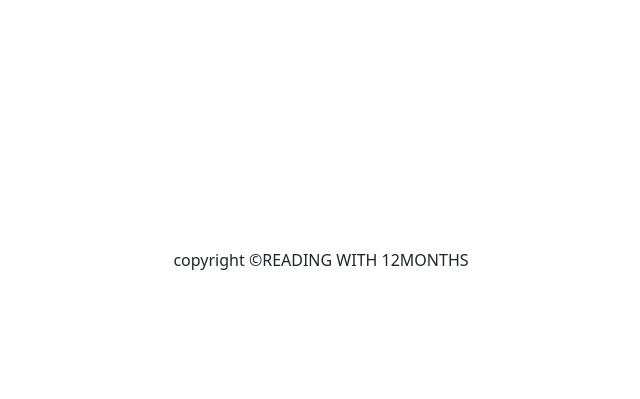
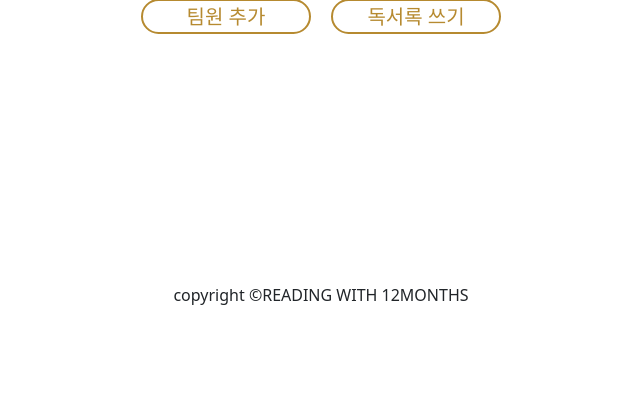
Before and after one commit to sdoram/twelve_months_project, a Flask app: page / in a window 1280 px wide. Shown: the part 401-800 px from the top of the page, without its empty margins (319-959 px from the left). Run offline with Flask 2, Linux system fonts and the light colour scheme; data that the repository does not hold is empty; some web fonts are replaced.

Commit message:
update main.html
비어 있는 코드보다 수정하는게 더 어려운 것 같다
.mybtn {
            display: flex;
            flex-direction: row;
            justify-content: center;
            align-items: center;
            margin: auto;
        }
일단취합 과정에서 문제가 발생했던 버튼 왼쪽으로 쏠림 현상은 해결했다.

```diff
--- a/templates/main.html
+++ b/templates/main.html
@@ -269,6 +269,7 @@
             text-align: center;
         }
 
+
         label[for*=tab] {
             display: block;
             padding: 10px;
@@ -303,12 +304,39 @@
         input[id="tab03"]:checked ~ .btn > label[for="tab03"] {
             background: red;
         }
+
+        .mybtn {
+            display: flex;
+            flex-direction: row;
+            justify-content: center;
+            align-items: center;
+            margin: auto;
+        }
+        .mybtn > .add {
+            display: flex;
+            {#flex-direction: row;#}
+            justify-content: center;
+            align-items: center;
+            margin: 0px 10px 0 10px;
+            width: 170px;
+            height: 35px;
+
+            font-size: 20px;
+            background-color: transparent;
+            color: #B68A30;
+
+            border-radius: 50px;
+            border: 2px solid #B68A30;
+        }
+
+
     </style>
     <script>
         $(document).ready(function () {
             listing();
         });
         {#팀원 정보 가져오기#}
+
         function listing() {
             fetch('/show').then((res) => res.json()).then((data) => {
                 let rows = data['result']
@@ -385,8 +413,13 @@
 
 <div class="mytitle" onclick="location.href='/'"><!-- 상단 로고 -->
     <br><br><br><br><br><br><br><br><br><br><br><br><br>
-    <button onclick="location.href='/record'"> 팀원 추가</button>
-    <button onclick="location.href='/review'">독서록 쓰기</button>
+</div>
+
+<div class="test">
+    <div class="mybtn">
+        <button href="#" class="add" onclick="location.href='/record'"> 팀원 추가</button>
+        <button href="#" class="add" onclick="location.href='/review'">독서록 쓰기</button>
+    </div>
 </div>
 
 <div class="ALLPHOTO"> <!-- 사진 전체 묶음 -->
```
